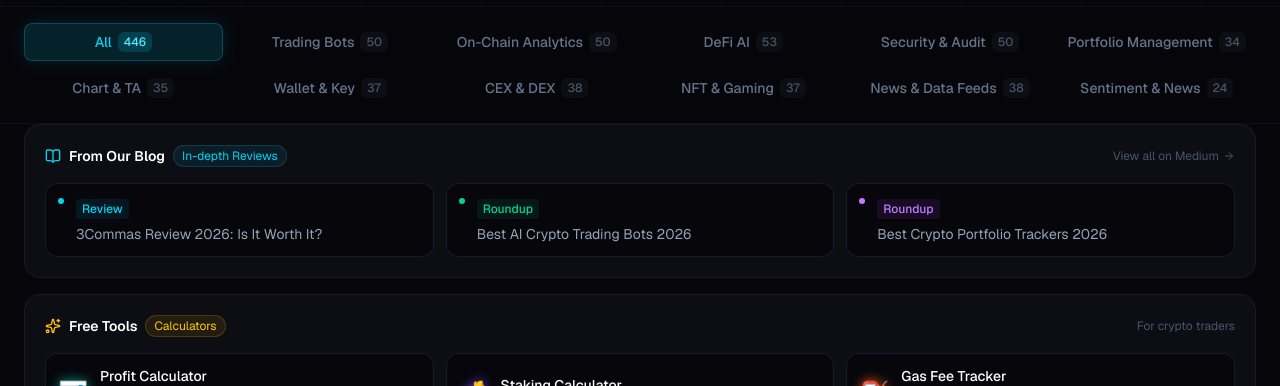
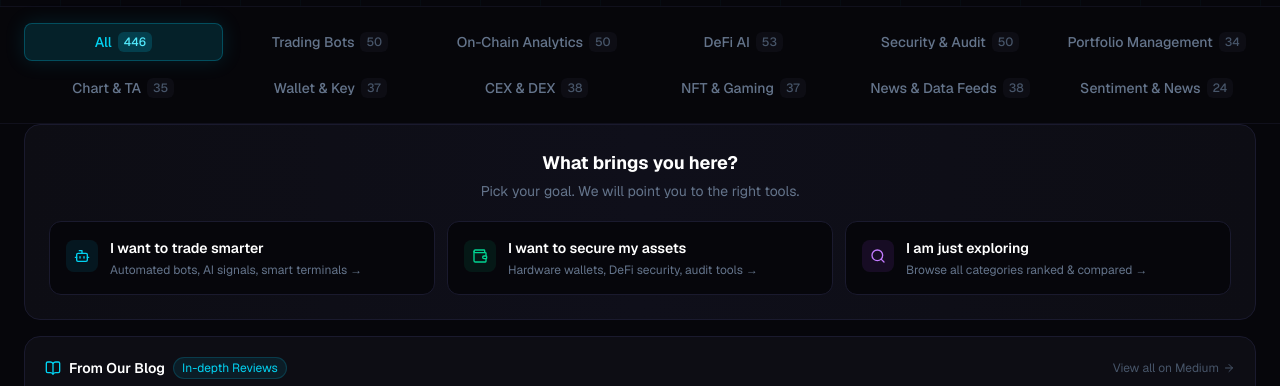
Before and after one commit to 905146391-hue/cryptoaifinder, a Next.js app: page / in a window 1280 px wide. Shown: the part 740-1126 px from the top of the page. Built offline with nearby package versions, Linux system fonts and the light colour scheme.

Commit message:
feat: add persona-based navigation to homepage (trade/secure/explore)

```diff
--- a/src/app/page.tsx
+++ b/src/app/page.tsx
@@ -7,7 +7,7 @@
 import CategoryFilter from "./components/CategoryFilter";
 import ToolGrid from "./components/ToolGrid";
 import Footer from "./components/Footer";
-import { BookOpen, ArrowRight, Sparkles } from "lucide-react";
+import { BookOpen, ArrowRight, Sparkles, Bot, Shield, Wallet, BarChart3, Search } from "lucide-react";
 
 const featuredArticles = [
   {
@@ -66,6 +66,47 @@
           activeCategory={activeCategory}
           onCategoryChange={setActiveCategory}
         />
+
+        {/* Start Here - Persona Navigation */}
+        {activeCategory === "all" && !searchQuery && (
+          <section id="start-here" className="max-w-7xl mx-auto px-4 sm:px-6 pb-4">
+            <div className="bg-gradient-to-r from-[#0d0d14] via-[#0f0f1a] to-[#0d0d14] border border-[#1a1a2e] rounded-2xl p-6">
+              <div className="text-center mb-5">
+                <h2 className="text-lg font-bold text-white mb-1">What brings you here?</h2>
+                <p className="text-sm text-[#64748b]">Pick your goal. We will point you to the right tools.</p>
+              </div>
+              <div className="grid grid-cols-1 sm:grid-cols-3 gap-3">
+                <a href="/best-crypto-trading-bots" className="group flex items-start gap-3 p-4 rounded-xl bg-[#06060b] border border-[#1a1a2e] hover:border-cyan-500/30 hover:bg-[#0a0a14] transition-all">
+                  <span className="mt-0.5 w-8 h-8 rounded-lg bg-cyan-500/10 flex items-center justify-center shrink-0 group-hover:bg-cyan-500/20 transition-colors">
+                    <Bot size={16} className="text-cyan-400" />
+                  </span>
+                  <div className="min-w-0">
+                    <p className="text-sm font-semibold text-white group-hover:text-cyan-400 transition-colors">I want to trade smarter</p>
+                    <p className="text-xs text-[#64748b] mt-1">Automated bots, AI signals, smart terminals &rarr;</p>
+                  </div>
+                </a>
+                <a href="/best-crypto-wallets" className="group flex items-start gap-3 p-4 rounded-xl bg-[#06060b] border border-[#1a1a2e] hover:border-emerald-500/30 hover:bg-[#0a0a14] transition-all">
+                  <span className="mt-0.5 w-8 h-8 rounded-lg bg-emerald-500/10 flex items-center justify-center shrink-0 group-hover:bg-emerald-500/20 transition-colors">
+                    <Wallet size={16} className="text-emerald-400" />
+                  </span>
+                  <div className="min-w-0">
+                    <p className="text-sm font-semibold text-white group-hover:text-emerald-400 transition-colors">I want to secure my assets</p>
+                    <p className="text-xs text-[#64748b] mt-1">Hardware wallets, DeFi security, audit tools &rarr;</p>
+                  </div>
+                </a>
+                <a href="/best" className="group flex items-start gap-3 p-4 rounded-xl bg-[#06060b] border border-[#1a1a2e] hover:border-purple-500/30 hover:bg-[#0a0a14] transition-all">
+                  <span className="mt-0.5 w-8 h-8 rounded-lg bg-purple-500/10 flex items-center justify-center shrink-0 group-hover:bg-purple-500/20 transition-colors">
+                    <Search size={16} className="text-purple-400" />
+                  </span>
+                  <div className="min-w-0">
+                    <p className="text-sm font-semibold text-white group-hover:text-purple-400 transition-colors">I am just exploring</p>
+                    <p className="text-xs text-[#64748b] mt-1">Browse all categories ranked & compared &rarr;</p>
+                  </div>
+                </a>
+              </div>
+            </div>
+          </section>
+        )}
 
         {/* From Our Blog banner */}
         {activeCategory === "all" && !searchQuery && (
```
